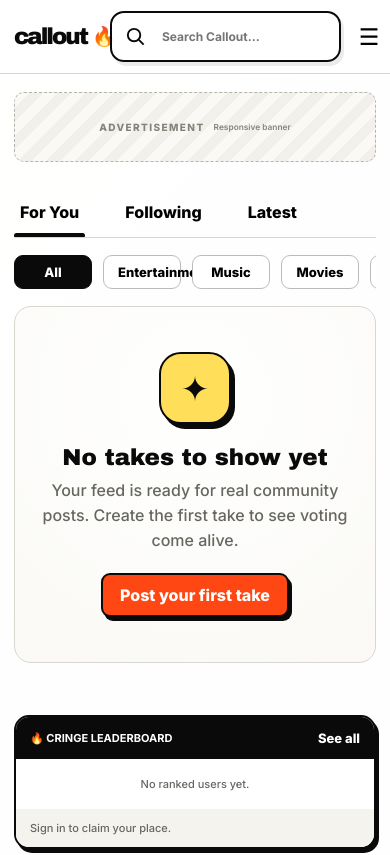
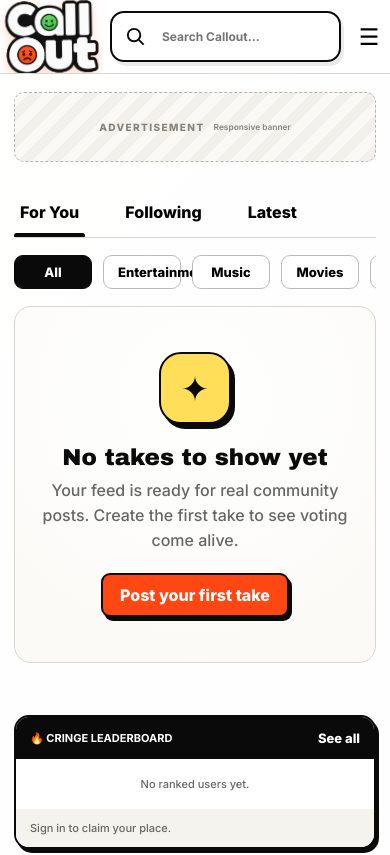
Before and after one commit to daniele123sd/callout, a website: page index.html in a window 390 px wide. Shown: the top 855 px of the page. Drawn offline with Linux system fonts and the light colour scheme; no server answers.

Commit message:
Replace text brand with official Callout logo

```diff
--- a/index.html
+++ b/index.html
@@ -7,6 +7,8 @@
     <meta name="theme-color" content="#ff4713" />
     <meta name="adsense-client" content="ca-pub-XXXXXXXXXXXXXXXX" />
     <title>Callout — Put your take on the line</title>
+    <link rel="icon" type="image/png" href="/assets/callout-logo.png" />
+    <link rel="apple-touch-icon" href="/assets/callout-logo.png" />
     <link rel="preconnect" href="https://fonts.googleapis.com" />
     <link rel="preconnect" href="https://fonts.gstatic.com" crossorigin />
     <link href="https://fonts.googleapis.com/css2?family=Archivo+Black&family=Inter:wght@500;600;700;800&display=swap" rel="stylesheet" />
@@ -29,7 +31,7 @@
 
     <div class="page-shell">
       <header class="topbar">
-        <a href="#home" class="brand" data-route="home" aria-label="Callout home"><span>callout</span><span class="brand-flame">🔥</span></a>
+        <a href="#home" class="brand" data-route="home" aria-label="Callout home"><img src="/assets/callout-logo.png" alt="Callout" width="500" height="500" /></a>
         <div class="top-search">
           <svg><use href="#i-search"></use></svg>
           <input id="globalSearch" type="search" placeholder="Search Callout..." aria-label="Search Callout" />
--- a/styles.css
+++ b/styles.css
@@ -37,8 +37,9 @@ a { color: inherit; text-decoration: none; }
 }
 
 .topbar { grid-column: 1 / -1; display: grid; grid-template-columns: 260px minmax(400px, 1fr) 390px; border-bottom: 1px solid var(--line); background: rgba(255,255,255,.94); position: sticky; top: 0; z-index: 20; }
-.brand { display: flex; align-items: center; padding: 0 26px; border-right: 1px solid var(--line); font: 38px/1 Archivo Black, sans-serif; letter-spacing: -2px; }
-.brand-flame { margin-left: 10px; font-size: 31px; letter-spacing: 0; }
+.brand { display: flex; align-items: center; justify-content: center; overflow: hidden; padding: 0 18px; border-right: 1px solid var(--line); }
+.brand img { width: 180px; height: 180px; flex: 0 0 auto; object-fit: contain; transition: transform .2s ease,filter .2s ease; }
+.brand:hover img { transform: scale(1.035) rotate(-1deg); filter: drop-shadow(0 4px 5px rgba(255,71,19,.2)); }
 .top-search { position: relative; display: flex; align-items: center; gap: 13px; margin: 18px 30px; padding: 0 20px; border: 2.5px solid var(--ink); border-radius: 14px; box-shadow: 3px 4px 0 rgba(0,0,0,.08); }
 .top-search svg { width: 23px; height: 23px; flex: 0 0 auto; }
 .top-search input { min-width: 0; width: 100%; border: 0; outline: 0; background: transparent; font-weight: 700; }
@@ -463,7 +464,7 @@ html[data-resolved-theme="dark"] .primary-action, html[data-resolved-theme="dark
 @media (max-width: 1320px) {
   .page-shell { grid-template-columns: 220px minmax(570px,1fr) 340px; }
   .topbar { grid-template-columns: 220px 1fr 340px; }
-  .brand { padding: 0 18px; font-size: 32px; }
+  .brand { padding: 0 10px; }.brand img { width: 165px; height: 165px; }
   .sidebar { padding-inline: 8px; }
   .nav-item { padding: 0 12px; gap: 11px; font-size: 14px; }
   .main-content { padding-inline: 22px; }
@@ -476,9 +477,7 @@ html[data-resolved-theme="dark"] .primary-action, html[data-resolved-theme="dark
 @media (max-width: 1060px) {
   .page-shell { grid-template-columns: 86px minmax(560px,1fr) 320px; }
   .topbar { grid-template-columns: 86px 1fr 320px; }
-  .brand { justify-content: center; padding: 0; }
-  .brand > span:first-child { display: none; }
-  .brand-flame { margin: 0; }
+  .brand { justify-content: center; padding: 0; }.brand img { width: 120px; height: 120px; }
   .nav-item { justify-content: center; padding: 0; }
   .nav-item span, .nav-item b { display: none; }
   .post-button { font-size: 0; }
@@ -489,9 +488,7 @@ html[data-resolved-theme="dark"] .primary-action, html[data-resolved-theme="dark
 @media (max-width: 840px) {
   .page-shell { width: 100%; min-height: 100vh; display: block; margin: 0; border: 0; border-radius: 0; }
   .topbar { height: 74px; display: grid; grid-template-columns: 120px 1fr 48px; }
-  .brand { justify-content: flex-start; padding-left: 14px; border: 0; font-size: 27px; }
-  .brand > span:first-child { display: inline; }
-  .brand-flame { margin-left: 5px; font-size: 22px; }
+  .brand { justify-content: center; padding: 0; border: 0; }.brand img { width: 142px; height: 142px; }
   .top-search { margin: 11px 7px; padding: 0 12px; border-width: 2px; }
   .top-search kbd { display: none; }
   .profile-button { display: none; }
@@ -510,8 +507,7 @@ html[data-resolved-theme="dark"] .primary-action, html[data-resolved-theme="dark
 
 @media (max-width: 620px) {
   .topbar { grid-template-columns: 103px 1fr 42px; }
-  .brand { font-size: 23px; }
-  .brand-flame { font-size: 19px; }
+  .brand img { width: 126px; height: 126px; }
   .top-search input { font-size: 12px; }
   .page-heading { align-items: flex-start; flex-direction: column; }
   .page-heading h1 { font-size: 36px; }
```
Also changed, not shown: assets/callout-logo.png (added).
